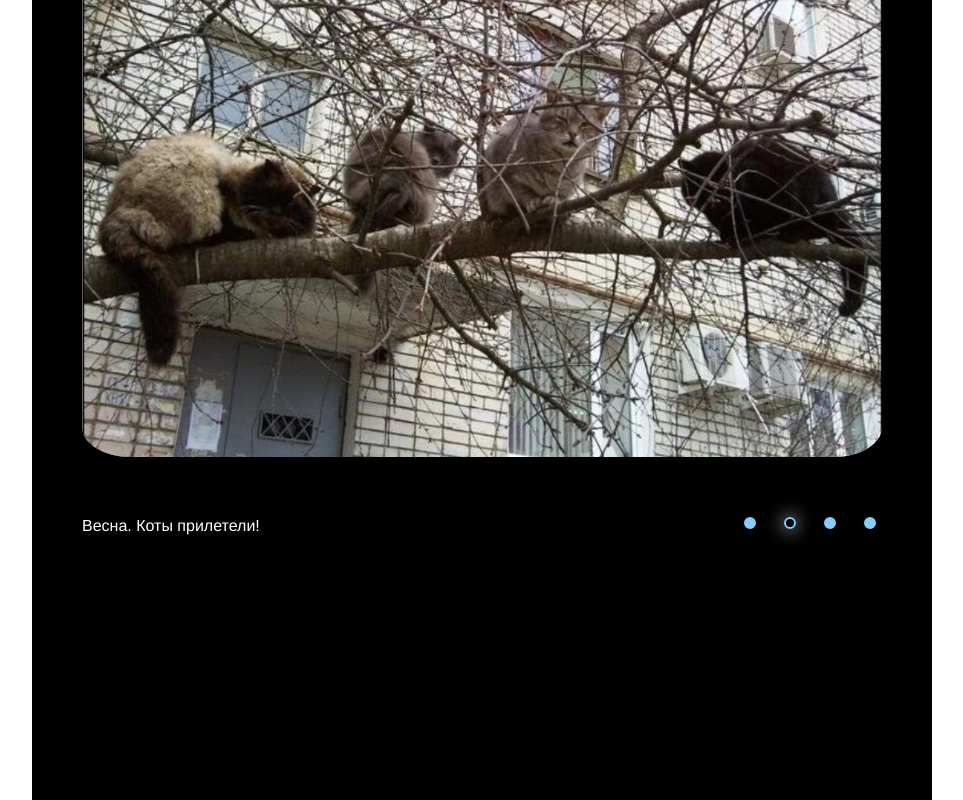
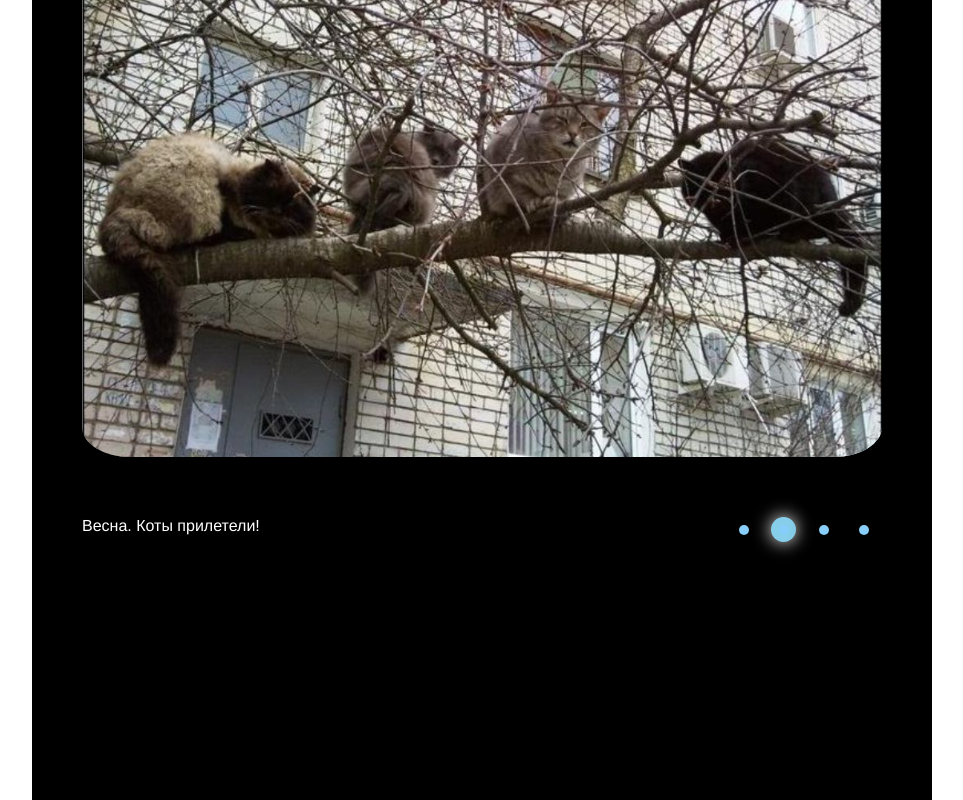
Before and after one commit to EugeneKolom/cssMemeSlider, a plain HTML site: page cssMemeSliders/index.html in a window 1280 px wide. Shown: the whole page, without its empty margins (158-1121 px from the left). Drawn offline with Linux system fonts and the light colour scheme.

Commit message:
feat: change pagination effects (Sun, 17.09.23, PM 00.48)

```diff
--- a/cssMemeSliders/index.html
+++ b/cssMemeSliders/index.html
@@ -10,19 +10,19 @@
   <div class="slider-container">
     <div class="slider">
       <input type="radio" id="trigger1" name="slider">
-      <label class="label1" for="trigger1"></label>
+      <label class="label1" for="trigger1"><div class="inner-label"></div></label>
       <div class="slide bg1"></div>
 
       <input type="radio" id="trigger2" name="slider" checked autofocus>
-      <label class="label2" for="trigger2"></label>
+      <label class="label2" for="trigger2"><div class="inner-label"></div></label>
       <div class="slide bg2"></div>
 
       <input type="radio" id="trigger3" name="slider">
-      <label class="label3" for="trigger3"></label>
+      <label class="label3" for="trigger3"><div class="inner-label"></div></label>
       <div class="slide bg3"></div>
 
       <input type="radio" id="trigger4" name="slider">
-      <label class="label4" for="trigger4"></label>
+      <label class="label4" for="trigger4"><div class="inner-label"></div></label>
       <div class="slide bg4"></div>
 
     </div>
--- a/cssMemeSliders/style.css
+++ b/cssMemeSliders/style.css
@@ -23,19 +23,28 @@ input {
 }
 
 label {
+  display: flex;
+  justify-content: center;
+  align-items: center;
   position: absolute;
   top: 90%;
-  display: inline-block;
-  width: 8px;
-  height: 8px;
-  border: solid 2px lightskyblue;
-  border-radius: 999px;
-  background-color: lightskyblue;
+  width: 25px;
+  height: 25px;
+  border-radius: 50%;
+  background-color: transparent;
   margin: 0 6px 0 6px;
   z-index: 2;
   cursor: pointer;
   transition-duration: .4s;
   box-shadow: 0 0 20px 0 #000;
+}
+
+.inner-label{
+  width: 10px;
+  height: 10px;
+  border-radius: 50%;
+  background-color: lightskyblue;
+  transition: all .6s linear;
 }
 
 .label4{
@@ -52,7 +61,7 @@ label {
 }
 
 input:checked + label{
-  background-color: transparent;
+  background: skyblue;
 }
 
 input + label:hover::after {
@@ -164,9 +173,8 @@ input:checked + label + .bg4::after {
 
 label:hover {
   background: white;
-  border: 2px solid white;
+  transition: all .6s linear;
 }
-
 
 @media (max-width: 640px) {
   .slider {
```
